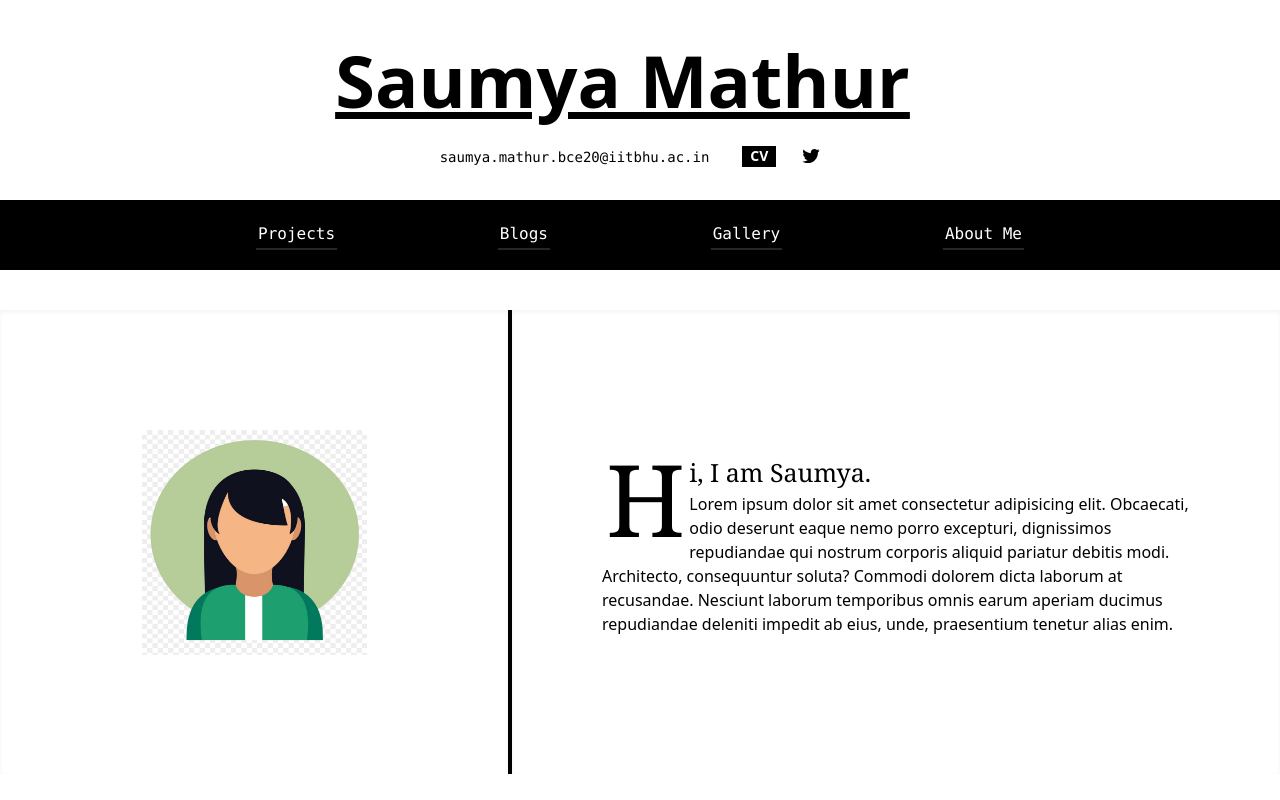
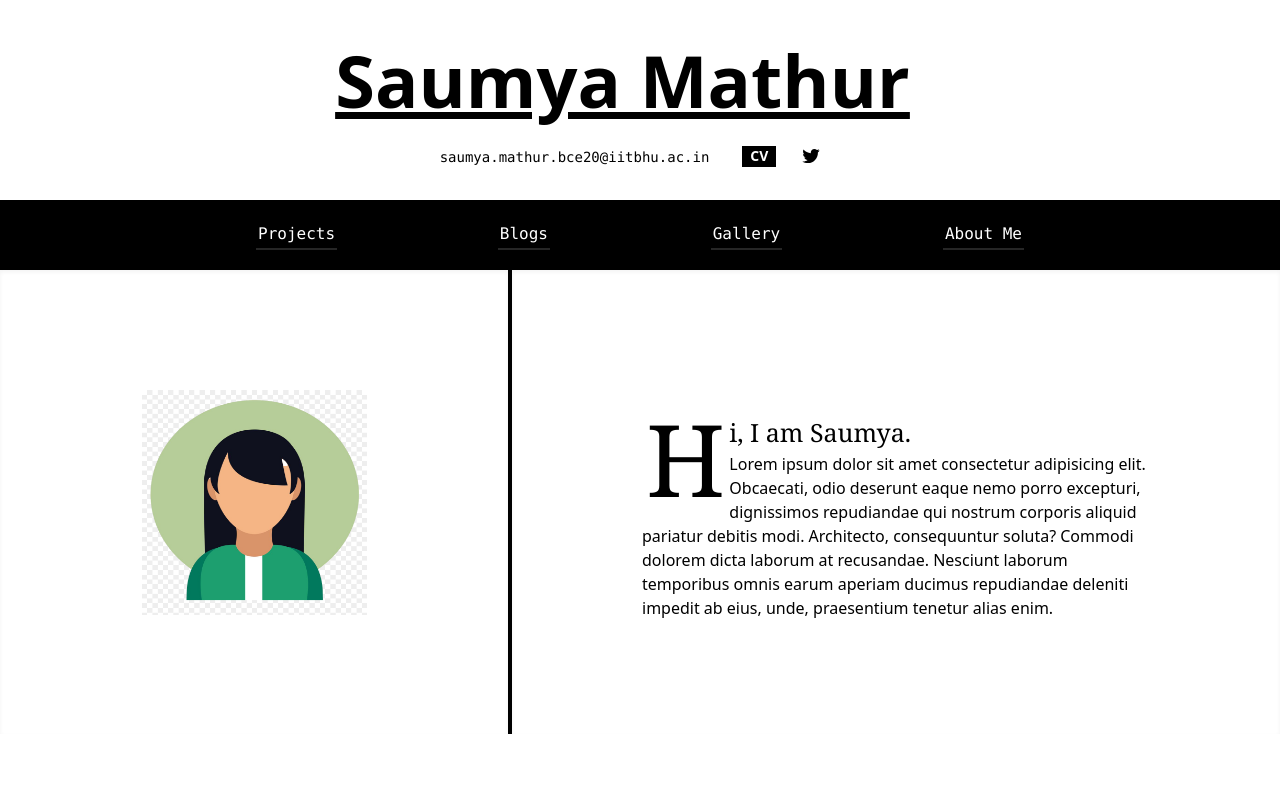
Before and after one commit to sanyam-dev/blogger, a Next.js app: page / in a window 1280 px wide. Built offline with nearby package versions, Linux system fonts and the light colour scheme; what better-react-mathjax would draw is missing.

Commit message:
changed styling

```diff
--- a/pages/layout.js
+++ b/pages/layout.js
@@ -2,10 +2,10 @@ export default function DashBoardLayout({children, titleCard}){
   return(
     <div
       id="home-container"
-      className='sm:grid grid-cols-5 mt-[40px] h-[420px]'>
+      className='sm:grid grid-cols-5 sm:h-[29rem]'>
 				<div
 					id="home-header"
-					className='flex items-center justify-center sm:col-span-2 sm:h-[29rem] sm:shadow-inner sm:border-r-4 border-black bg-local'
+					className='flex items-center justify-center sm:col-span-2 sm:shadow-inner sm:border-r-4 border-black bg-local'
 					>
 					<div id="home" className='font-serif font-bold text-3xl border-b-2 border-black  sm:border-none sm:text-[70px]'>
 						{titleCard}
@@ -13,8 +13,8 @@ export default function DashBoardLayout({children, titleCard}){
 				</div>
 				<div
           id="list"
-          className='col-span-3 pl-5 pr-5
-          sm:pl-10 sm:shadow-inner overflow-scroll'>
+          className='col-span-3 px-10
+          sm:px-20 sm:shadow-inner overflow-scroll'>
             {children}
 				</div>
 			</div>
```
